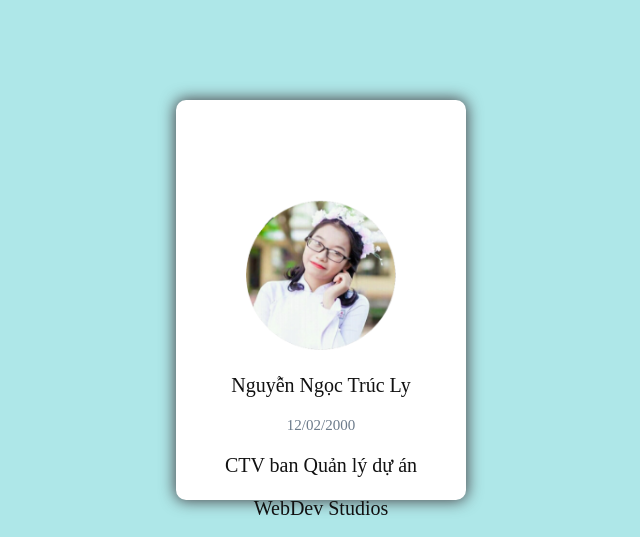
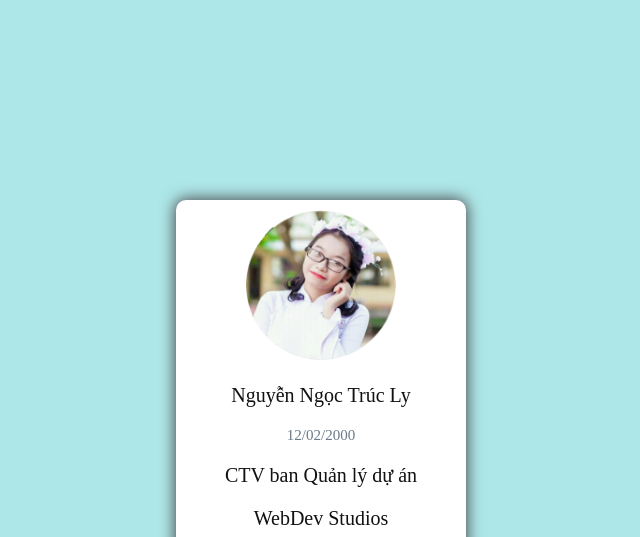
Before and after one commit to Lykinhcan/Lykinhcan.github.io, a plain HTML site: page index.html in a window 1280 px wide. Shown: the top 537 px of the page, without its empty margins (319-959 px from the left). Drawn offline with Linux system fonts and the light colour scheme.

Commit message:
Update CSS.css

```diff
--- a/CSS/CSS.css
+++ b/CSS/CSS.css
@@ -6,7 +6,7 @@
 		height: 400px;
 		text-align: center;
 		margin: auto;
-		margin-top: 100px;
+		margin-top: 200px;
 		background-color: #FFFFFF;
 		-webkit-border-radius: 10px;
 		-moz-border-radius: 10px;
@@ -18,7 +18,7 @@
 		background:#FFFFFF;
 	}
 .CardName img{
-	margin-top: 100px;
+	margin-top: 10px;
 }
 .Font1{
 		color: #111111;
```
